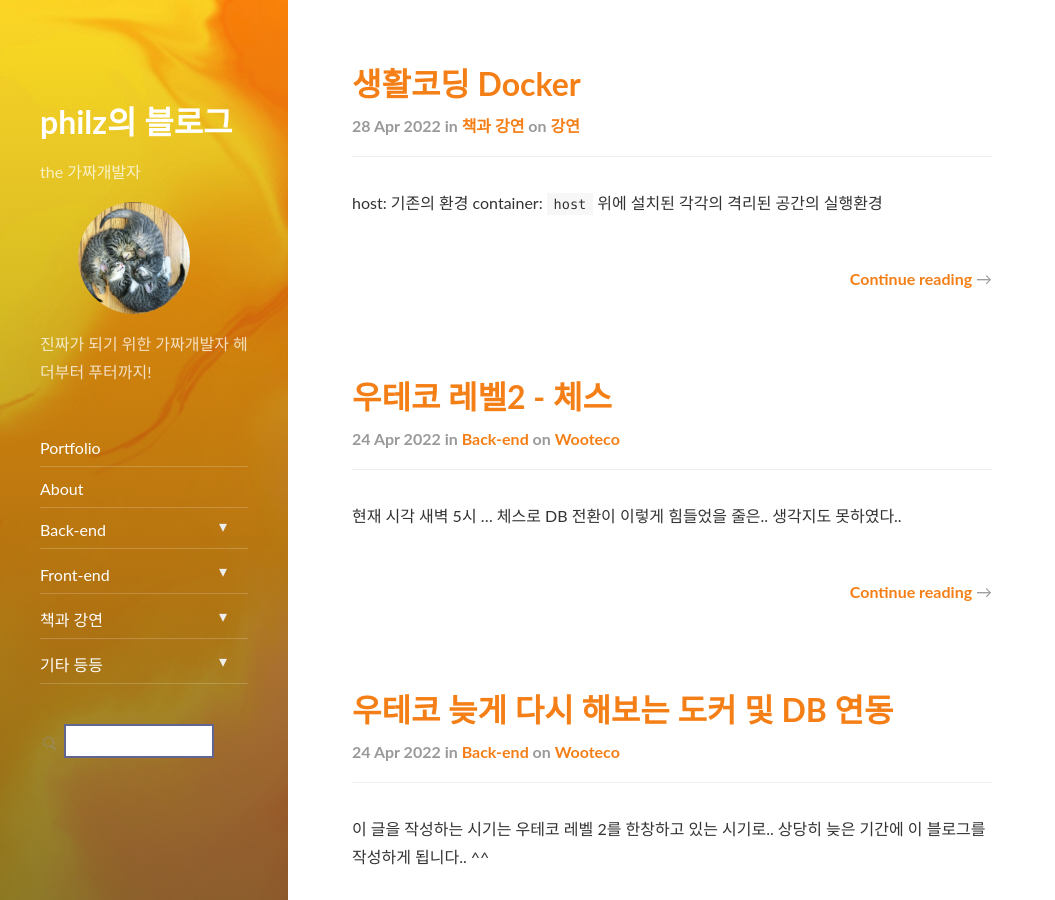
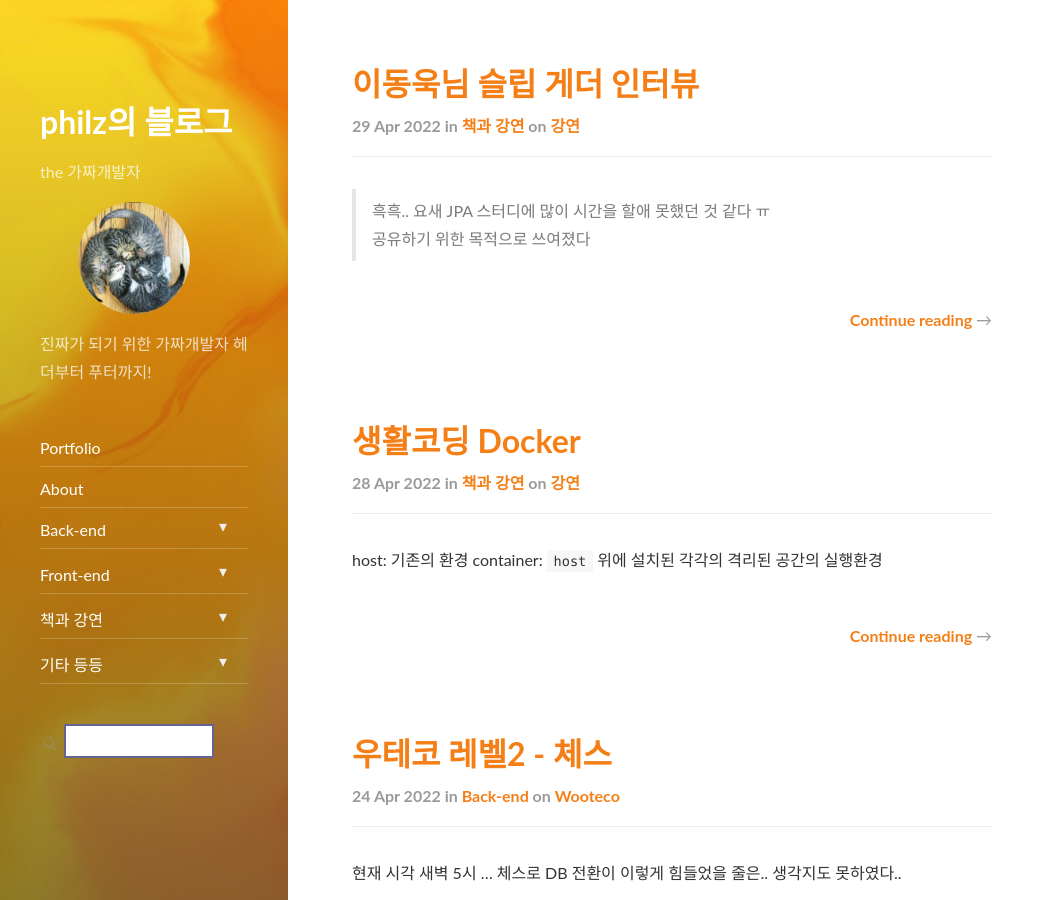
Before and after one commit to progress0407/progress0407.github.io, a Jekyll site: the page built from index.html, in a window 1280 px wide and 900 px high. Shown: the whole window, without its empty margins (0-1055 px from the left). Built offline with Jekyll 4.4.1, drawn with Linux system fonts in a browser that asks for light colours; nearby versions of some CDN libraries; the list of posts is cut into pages by our own code; part of the change alters nothing that is shown.

Commit message:
이동욱님 강의록 ㅎ

````diff
--- a/_posts/backend/wooteco/2022-04-25-wooteco-level2-chess.md
+++ b/_posts/backend/wooteco/2022-04-25-wooteco-level2-chess.md
@@ -89,6 +89,52 @@ ExceptionResolver -> Interceptor.afterCom~ 순으로 실행이 된다.
 
 스프링에서 세션을 관리하다보니 이것의 초기화를 찾기 못해서 (즉 해당 세션에 대한 Bean을 강제 초기화해야한다)
 그러나 이것을 하지 못해서 자바에서 강제로 SessionMap을 구현해서 이 방식으로 해당 세션에 대해 재 요청이 있을시 강제로 초기화하는 방법을 선택하였다!
+
+```java
+@Repository
+public class SessionToChessRepository {
+
+    private static final int SESSION_REMOVE_MINUTE = 1;
+    private Map<HttpSession, ChessBoard> sessionToChessBoard = new ConcurrentHashMap<>();
+
+    public void add(HttpSession session, ChessBoard chessBoard) {
+        sessionToChessBoard.put(session, chessBoard);
+    }
+
+
+    public ChessBoard get(HttpSession session) {
+        return sessionToChessBoard.get(session);
+    }
+
+    @Scheduled(cron = "*/10 * * * * *")
+    public void checkAndRemoveSessions() {
+        for (HttpSession session : sessionToChessBoard.keySet()) {
+            checkAndRemoveSession(session);
+        }
+    }
+
+    private void checkAndRemoveSession(HttpSession session) {
+        long currentTimeMillis = System.currentTimeMillis();
+        long lastAccessedTime = session.getLastAccessedTime();
+
+        long elapsedMinutes = Duration.ofMillis(currentTimeMillis - lastAccessedTime).toMinutes();
+
+        if (SESSION_REMOVE_MINUTE == elapsedMinutes) {
+            sessionToChessBoard.remove(session);
+            System.out.println("remove it " + session);
+        }
+    }
+}
+```
+
+그러나 위 스케쥴링 기능은 Spring Boot에서 지원하는 글로벌 설정으로 바꾸게 된다.
+
+```yml
+server:
+  servlet:
+    session:
+      timeout: 600
+```
 
 ### 실험
 
--- /dev/null
+++ b/_posts/book/lecture/2022-04-29-jojoldu-slipp-interview.md
@@ -0,0 +1,64 @@
+---
+layout: post
+title: 이동욱님 슬립 게더 인터뷰
+subtitle: "..."
+date: 2022-04-29 22:30 +0900
+categories: book
+tags: lecture
+comments: true
+published: true
+---
+
+> 흑흑.. 요새 JPA 스터디에 많이 시간을 할애 못했던 것 같다 ㅠ
+> 공유하기 위한 목적으로 쓰여졌다
+
+## 백엔드의 전설이 슬립 게더에...
+
+![image](https://user-images.githubusercontent.com/66164361/165955355-6140ace8-1240-4391-a656-444d8c1eb432.png)
+
+#### 인프런에서 2주안에 과제하면서 눈부시게 성장한 분들의 공통점
+
+- 말할 때 논리정연함이 배겨있다
+
+- 테크에 개인적인 시간을 많이 쓴다
+
+- 업무 시간이외에도 코드 얘기를 하는 것을 좋아한다
+  - 면접 떄 1시간 반 가량 기술 얘기를 했었는데 어디가서 얘기 못하는 이 기술 얘기가 너무 좋았다고 한다 (...)
+
+### 사실 이동욱님은 경력자 알고리즘의 고수였다
+
+우아한 형제들 이전의 이스트 소프트는 알고리즘이 중요한 회사였다
+
+6개월 마다 극악한 난이도의 알고리즘 테스트를 회사에서 보는데 빵점을 안 맞기 위해 여가시간 떄 최백준님 코테 강의 등에 참석해서 공부를 하곤 했다고 한다 !
+
+### 요즘 뜨고 있는 `Nest.js` vs `Spring`
+
+"규모 있는 아키텍쳐를 가진 곳"은 90% 정도 거의 `JVM + Spring`이다.. (직방, 채널톡, 마플 등)
+
+Nest쪽은 노하우나 생태계등이 아직은 많이 부족하다 !
+
+또 JS의 ORM 은 `int` (21억 사이즈) 이상의 데이터형을 제공하지 못한다
+
+`big int` 를 사용하면 문자열 취급이 되어버린다.. (제이슨변환할 때 메커니즘 문제)
+
+다시 돌아가서
+
+지라, 컨플루언스도 자바 + 스프링으로 되어있었다고 한다
+
+20년 된 노하우를 아직은 따라가기엔 전반적으로 부족한 것 같다
+
+또한 JS는 컨트리뷰터가 2명임... 그리고 그 중 한 명은 헌금...(??)을 부탁하는 내용을 올리기도 하였다
+
+그래서 페이드 아웃될 수도 있다 !
+
+> 그러나 꼭 안좋은 것만 있는 것은 아니구...
+
+멀티 모듈 구성이라거나.. `jest` (자바의 JUnit 같은 것) 가 `JUnit` 보다 훨씬 편한다
+
+또 비동기 핸들링하는 코드가 더 간단하다 ! 코틀린보다도 더
+
+### 그외
+
+JPA와 코틀린의 조합은 무언가 잘 안어울린다고 한다.
+
+그래서 엔티티 레이어만 자바로 짤까에 대해서도 고민했다고 한다
````
